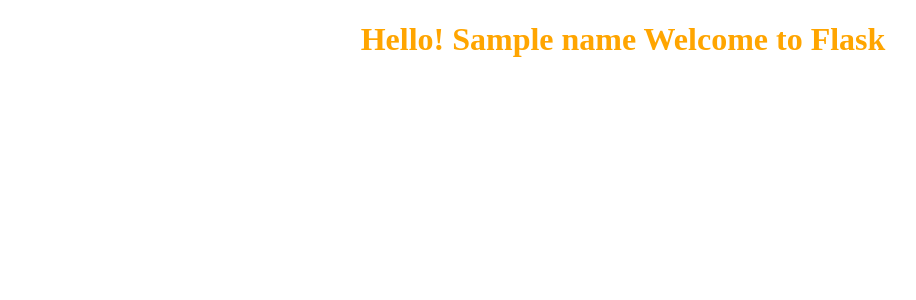
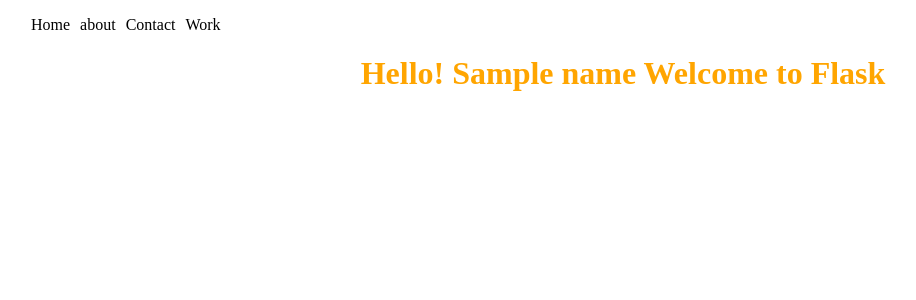
Before and after one commit to trey-rosius/first_blog, a Flask app: template templates/contact.html in a window 1280 px wide. Shown: the top 300 px of the page, without its empty margins (17-933 px from the left). Run offline with Flask 2, Linux system fonts and the light colour scheme; the template is opened without the code that fills it: most values are stand-ins (such as "Sample title", 1, 10 or a date in 2020).

Commit message:
more updates

```diff
--- a/app.py
+++ b/app.py
@@ -5,7 +5,7 @@ app = Flask(__name__)
 @app.route('/')
 @app.route('/home')
 def home():
-    return render_template('home.html', name='Youtube')
+    return render_template('home.html', name='Rosius')
 
 @app.route('/about')
 def about():
@@ -13,8 +13,6 @@ def about():
 
 @app.route('/contact')
 def contact():
-
-
     return render_template('contact.html')
     #return '<h1 style="color:green; text-align:center;"> Contact Page</h1>'
 
--- a/static/style.css
+++ b/static/style.css
@@ -7,3 +7,11 @@ color:brown;
 
 text-align:center;
 }
+.nav{
+
+display:flex;
+}
+.nav-item{
+margin-right:10px;
+list-style:none;
+}
--- a/templates/about.html
+++ b/templates/about.html
@@ -7,6 +7,12 @@
     <title>About Page</title>
 </head>
 <body>
+ <ul class="nav">
+        <li class="nav-item">Home</li>
+        <li class="nav-item">about</li>
+        <li class="nav-item">Contact</li>
+        <li class="nav-item">Work</li>
+    </ul>
 <h1 class="about"> About Page</h1>
 </body>
 </html>
--- a/templates/contact.html
+++ b/templates/contact.html
@@ -7,6 +7,12 @@
     <title>Home</title>
 </head>
 <body>
+ <ul class="nav">
+        <li class="nav-item">Home</li>
+        <li class="nav-item">about</li>
+        <li class="nav-item">Contact</li>
+        <li class="nav-item">Work</li>
+    </ul>
 <h1 class="header"> Hello! {{name}} Welcome to Flask</h1>
 </body>
 </html>
```
Also changed, not shown: templates/home.html (+8 -0 lines).
